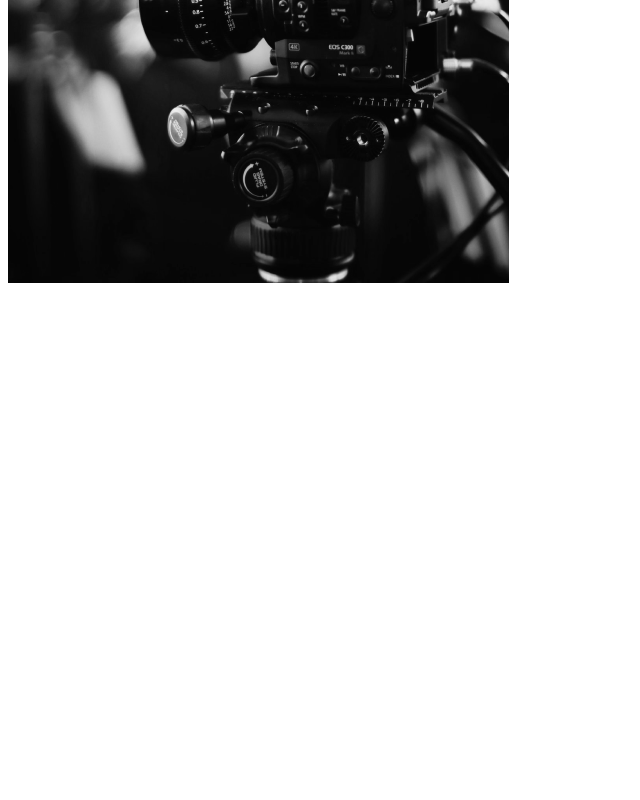
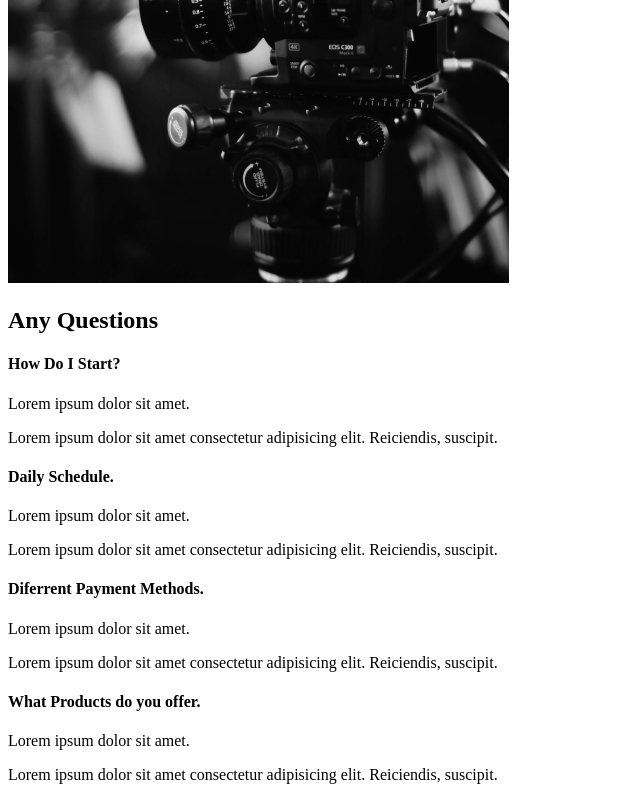
Before and after one commit to Davron77/capture, a React (Create React App) app: page / in a window 1280 px wide. Shown: the part 2099-2899 px from the top of the page, without its empty margins (0-640 px from the left). Before the commit the page ends 2394 px from the top, so only its background shows below. Built offline with nearby package versions, Linux system fonts and the light colour scheme.

Commit message:
4.Faq Section

```diff
--- /dev/null
+++ b/src/components/FaqSection.js
@@ -0,0 +1,51 @@
+import React from "react";
+
+const FaqSection = () => {
+  return (
+    <div className="faq">
+      <h2>Any Questions</h2>
+      <div className="question">
+        <h4>How Do I Start?</h4>
+        <div className="answer">
+          <p>Lorem ipsum dolor sit amet.</p>
+          <p>
+            Lorem ipsum dolor sit amet consectetur adipisicing elit. Reiciendis,
+            suscipit.
+          </p>
+        </div>
+      </div>
+      <div className="question">
+        <h4>Daily Schedule.</h4>
+        <div className="answer">
+          <p>Lorem ipsum dolor sit amet.</p>
+          <p>
+            Lorem ipsum dolor sit amet consectetur adipisicing elit. Reiciendis,
+            suscipit.
+          </p>
+        </div>
+      </div>
+      <div className="question">
+        <h4>Diferrent Payment Methods.</h4>
+        <div className="answer">
+          <p>Lorem ipsum dolor sit amet.</p>
+          <p>
+            Lorem ipsum dolor sit amet consectetur adipisicing elit. Reiciendis,
+            suscipit.
+          </p>
+        </div>
+      </div>
+      <div className="question">
+        <h4>What Products do you offer.</h4>
+        <div className="answer">
+          <p>Lorem ipsum dolor sit amet.</p>
+          <p>
+            Lorem ipsum dolor sit amet consectetur adipisicing elit. Reiciendis,
+            suscipit.
+          </p>
+        </div>
+      </div>
+    </div>
+  );
+};
+
+export default FaqSection;
--- a/src/pages/AboutUs.js
+++ b/src/pages/AboutUs.js
@@ -2,12 +2,14 @@
 //Page Components
 import AboutSection from "../components/AboutSection";
 import ServicesSection from "../components/ServicesSection";
+import FaqSection from "../components/FaqSection";
 
 const AboutUs = () => {
   return (
     <>
       <AboutSection />
       <ServicesSection />
+      <FaqSection />
     </>
   );
 };
```
